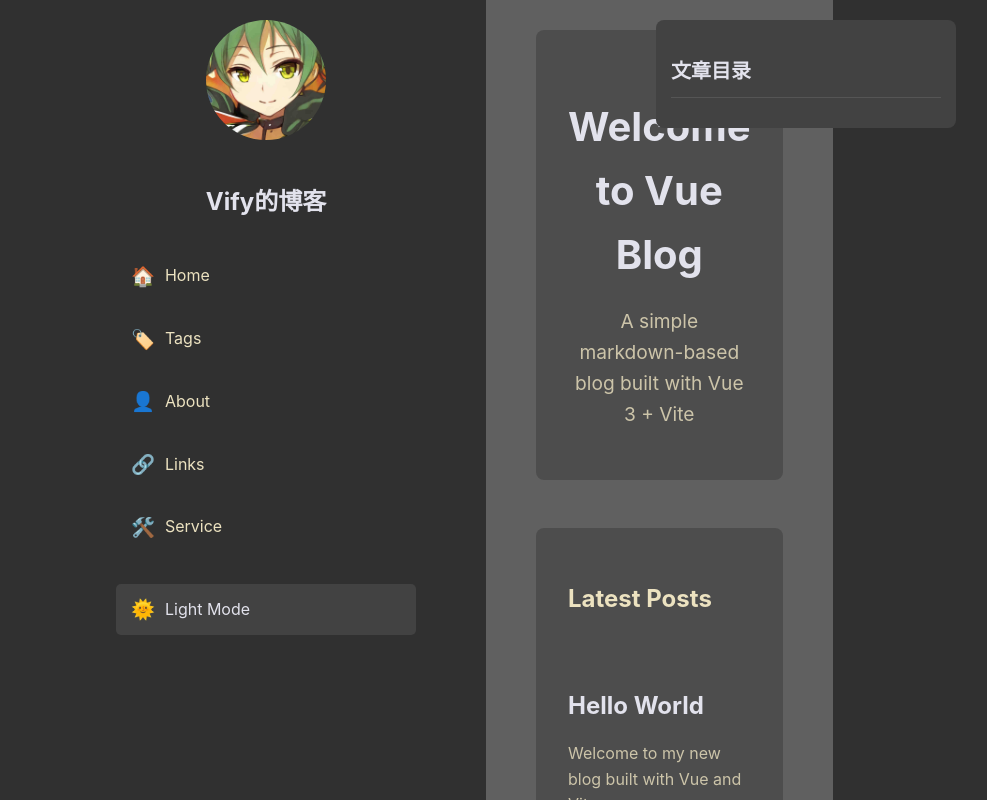
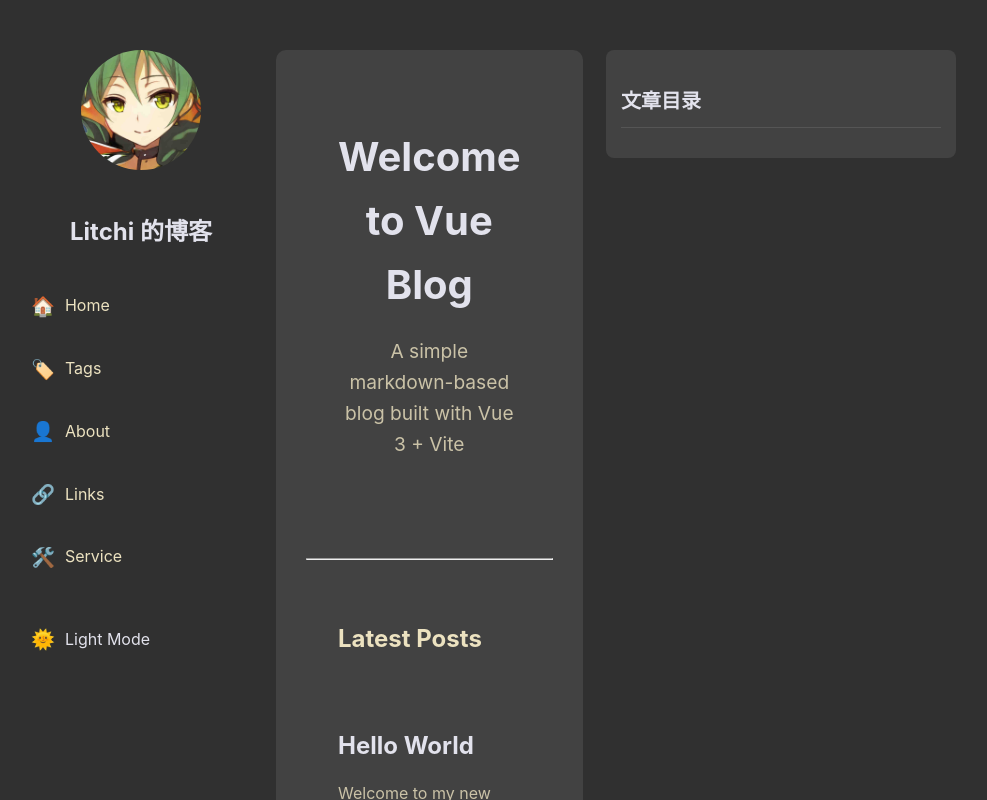
Before and after one commit to LitchiXian/rulo, a Vue app in the folder ui/: page / in a window 1280 px wide. Shown: the top 800 px of the page, without its empty margins (104-1091 px from the left). Built offline with nearby package versions, Linux system fonts and the light colour scheme.

Commit message:
style(ui): 调整页面样式和布局

```diff
--- a/ui/src/layouts/MainLayout.vue
+++ b/ui/src/layouts/MainLayout.vue
@@ -4,7 +4,7 @@
     <aside class="left-sidebar">
       <div class="author-info">
         <img src="@/assets/avatar.png" alt="博主头像" class="author-avatar" />
-        <h2 class="author-name">Vify的博客</h2>
+        <h2 class="author-name">Litchi 的博客</h2>
       </div>
 
       <nav class="sidebar-nav">
@@ -89,7 +89,7 @@ defineExpose({
 }
 
 .left-sidebar {
-  width: 300px;
+  width: 250px;
   color: #e2e2ec; /* 226,226,236 - 标题颜色 */
   position: fixed;
   left: 0;
@@ -97,7 +97,8 @@ defineExpose({
   bottom: 0;
   overflow-y: auto;
   padding: 20px;
-  margin-left: 200px;
+  margin-left: 100px;
+  margin-top: 30px;
   border-right: 0px solid #424242; /* 66,66,66 - 框颜色 */
 }
 
@@ -151,7 +152,6 @@ defineExpose({
   cursor: pointer;
   border-radius: 5px;
   margin-top: 20px;
-  background-color: #424242; /* 66,66,66 */
   transition: background-color 0.3s;
 }
 
@@ -161,14 +161,16 @@ defineExpose({
 
 .content-area {
   flex: 1;
-  margin: 0 590px; /* 左右边距匹配侧边栏宽度 */
-  padding: 30px;
+  margin: 50px 598px 0 380px; /* 上右下左边距匹配侧边栏宽度 */
+  padding: 10px;
   background-color: var(--card-bg-color); /* 66,66,66 - 内容背景色 */
   color: #ece2c0; /* 236,226,192 - 字体颜色 */
+  border-top-left-radius: 10px;     /* 左上角圆角 */
+  border-top-right-radius: 10px;    /* 右上角圆角 */
 }
 
 .right-sidebar {
-  width: 300px;
+  width: 350px;
   color: #e2e2ec; /* 226,226,236 - 标题颜色 */
   position: fixed;
   right: 0;
@@ -177,6 +179,7 @@ defineExpose({
   overflow-y: auto;
   padding: 20px;
   margin-right: 200px;
+  margin-top: 30px;
   border-left: 0px solid #424242; /* 66,66,66 - 框颜色 */
 }
 
--- a/ui/src/pages/Home.vue
+++ b/ui/src/pages/Home.vue
@@ -4,6 +4,8 @@
       <h1>Welcome to Vue Blog</h1>
       <p>A simple markdown-based blog built with Vue 3 + Vite</p>
     </section>
+
+    <hr>
 
     <section class="featured-posts">
       <h2>Latest Posts</h2>
@@ -47,7 +49,6 @@ const formatDate = (dateString) => {
   text-align: center;
   margin-bottom: 3rem;
   padding: 2rem;
-  background-color: rgba(0,0,0,0.2);
   border-radius: 8px;
 }
 
@@ -63,7 +64,6 @@ const formatDate = (dateString) => {
 }
 
 .featured-posts {
-  background-color: rgba(0,0,0,0.2);
   border-radius: 8px;
   padding: 2rem;
 }
--- a/ui/src/styles/base.css
+++ b/ui/src/styles/base.css
@@ -1,7 +1,7 @@
 /* ======== 全局变量 ======== */
 :root {
     --body-bg-color: #303030;
-    --card-bg-color: #606060;
+    --card-bg-color: #424242;
     --bg-primary: #303030;
     --bg-secondary: #1a1a1a;
     --card-bg: #424242;
```
